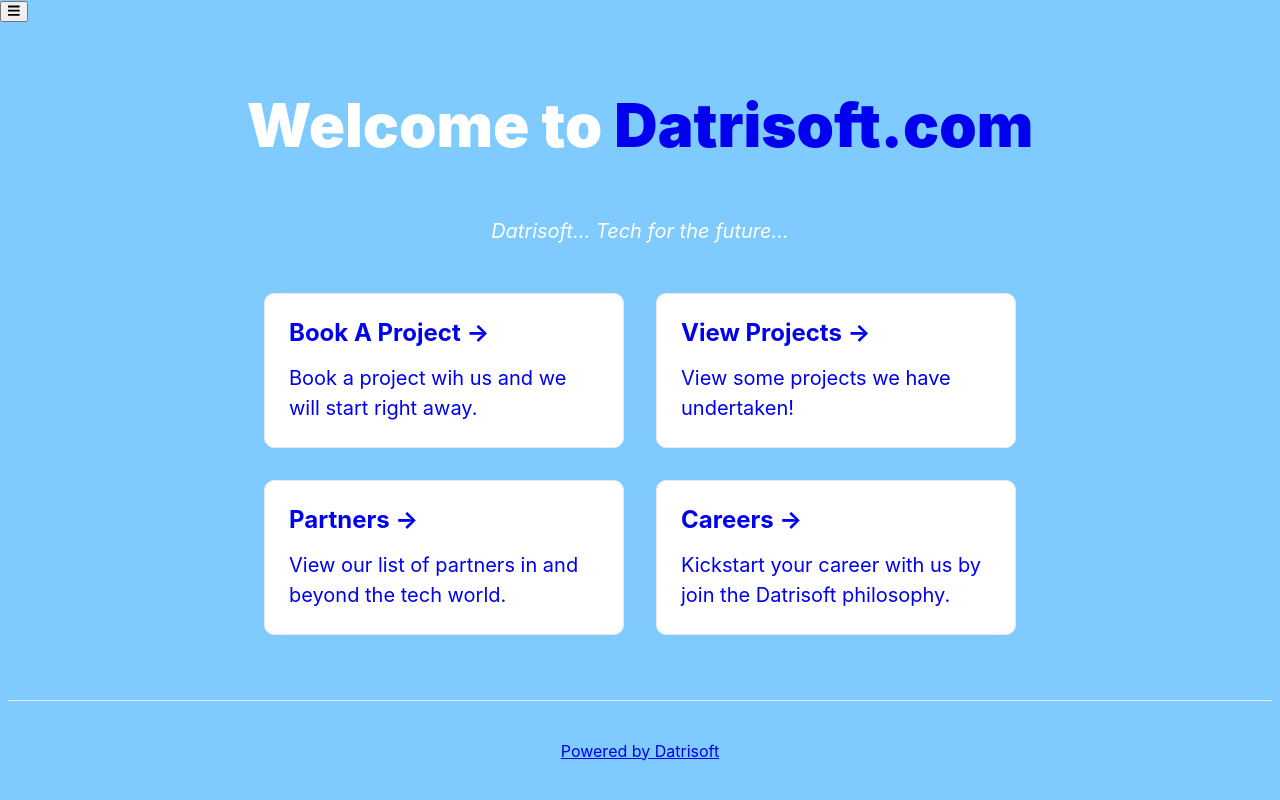
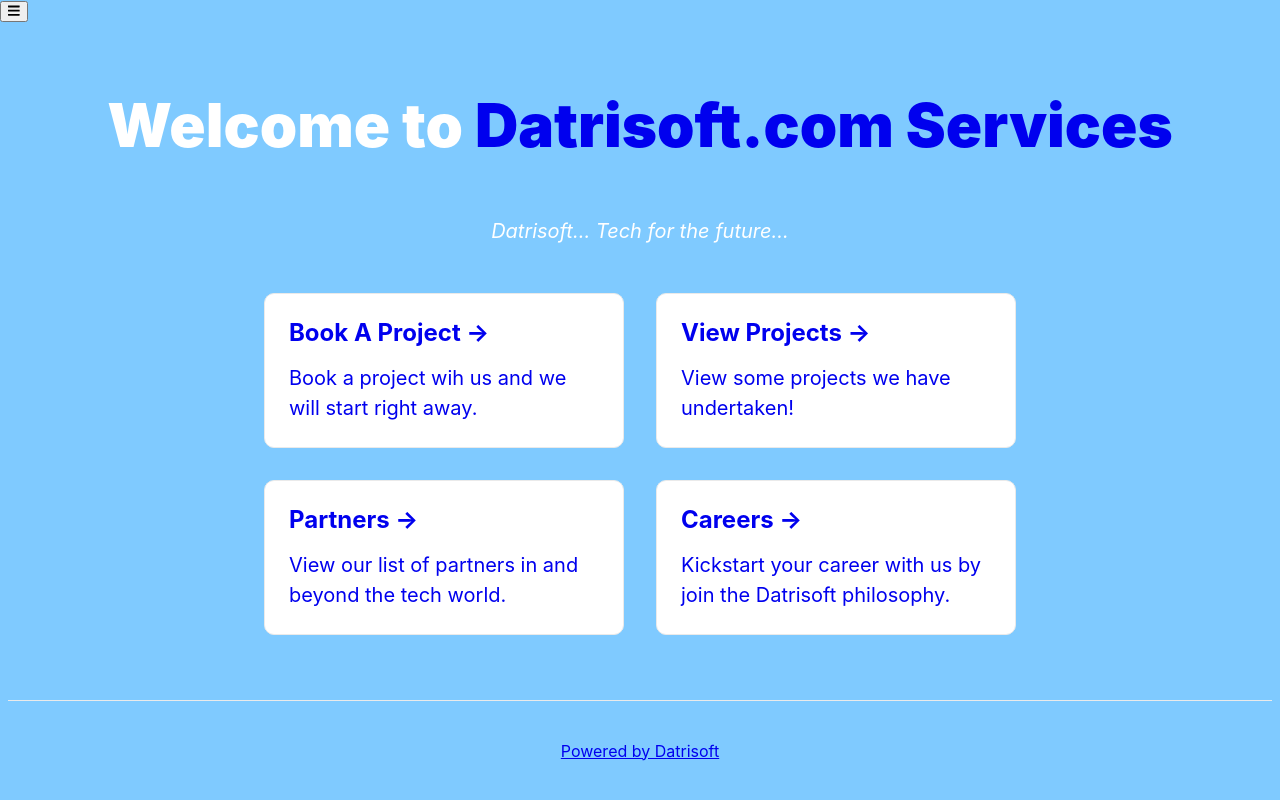
Before and after one commit to datrine/datrisoft_services, a Next.js app: page / in a window 1280 px wide. Built offline with nearby package versions, Linux system fonts and the light colour scheme.

Commit message:
fresh services

```diff
--- a/pages/index.js
+++ b/pages/index.js
@@ -10,7 +10,7 @@
     <Header />
     <main className={styles.main}>
       <h1 className={styles.welcome}>
-        Welcome to <a href="https://datrisoft.com">Datrisoft.com</a>
+        Welcome to <a href="https://datrisoft.com">Datrisoft.com Services</a>
       </h1>
       <p className={styles.description}>
         Datrisoft... Tech for the future...
```
